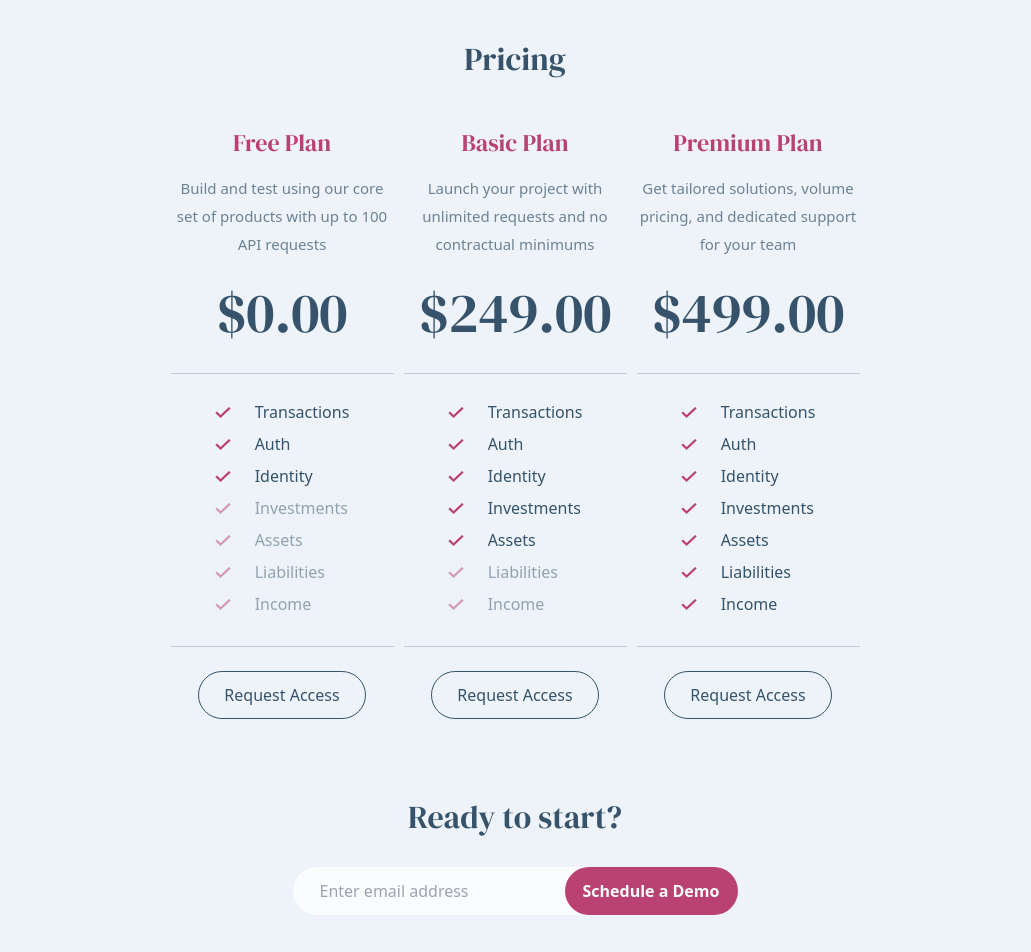
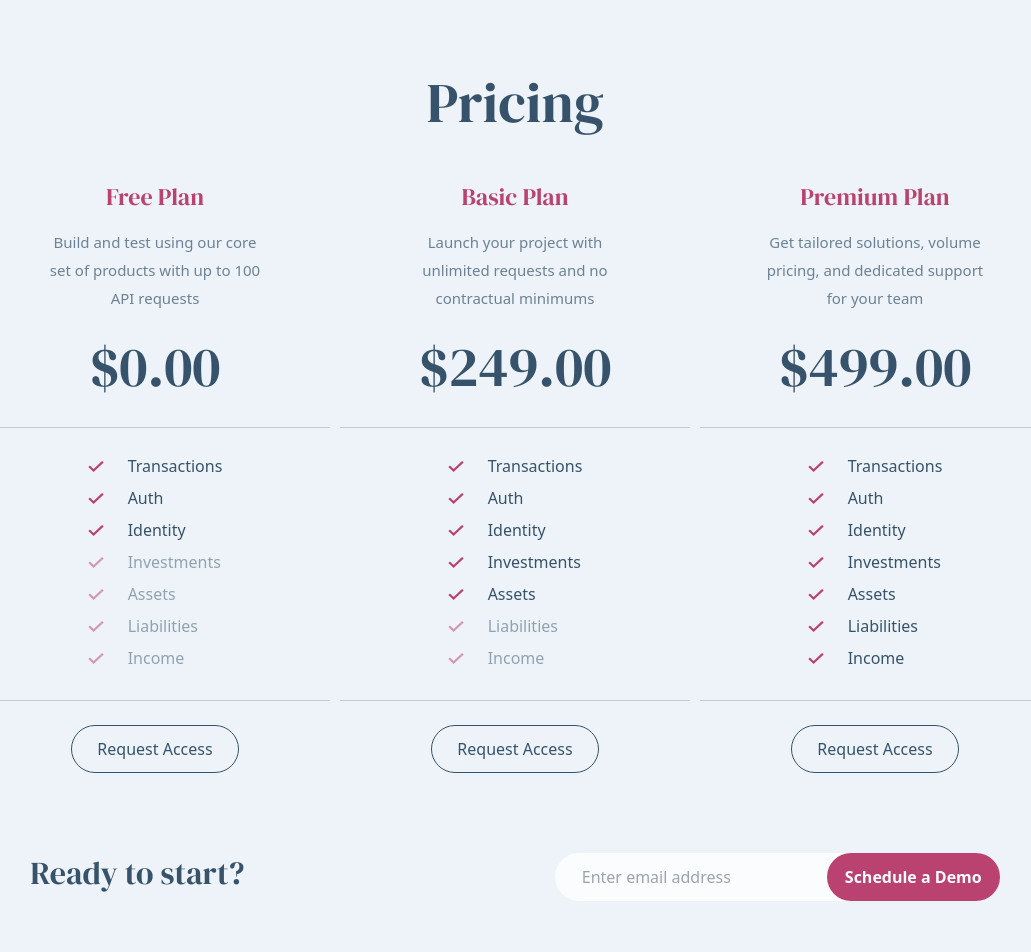
Before and after one commit to theidriselijah/payapi-multi-page-website, a Next.js app: page /pricing in a window 1280 px wide. Shown: the part 100-1052 px from the top of the page, without its empty margins (125-1156 px from the left). Built offline with nearby package versions, Linux system fonts and the light colour scheme.

Commit message:
Pricing page fully responsive

```diff
--- a/pages/pricing.tsx
+++ b/pages/pricing.tsx
@@ -8,13 +8,13 @@ export default function Pricing() {
     <div className="bg-[#EDF3F8]">
       <div>
         <NavBar />
-        <div className="flex flex-col justify-center items-center text-center px-6">
-          <h1 className="text-[#36536B] font-display text-[32px] leading-9 mt-12">
+        <div className="flex flex-col justify-center items-center text-center px-6 lg:px-[165px]">
+          <h1 className="text-[#36536B] font-display text-[32px] leading-9 mt-12 lg:text-[56px] lg:leading-[56px] lg:mt-[82px]">
             Pricing
           </h1>
           <div className="md:flex md:gap-[10px]">
             {/* Free Plan */}
-            <div>
+            <div className='lg:flex lg:flex-col lg:justify-center lg:items-center'>
               <h2 className="mt-12 mb-20 md:mb-[13px] text-[#BA4270] font-display text-[24px]">
                 Free Plan
               </h2>
@@ -28,7 +28,7 @@ export default function Pricing() {
                 <p className="text-[#36536B] font-display text-[56px] leading-[72px]">
                   $0.00
                 </p>
-                <div className="bg-[#36536B] w-[223px] h-[1px] mt-6 mb-5 opacity-25"></div>
+                <div className="bg-[#36536B] w-[223px] h-[1px] mt-6 mb-5 opacity-25 lg:w-[350px]"></div>
                 <div className="flex justify-center mb-6">
                   <ul>
                     <li className="my-1 flex items-center text-[#36536B] font-public text-[16px] leading-7">
@@ -103,7 +103,7 @@ export default function Pricing() {
                     </li>
                   </ul>
                 </div>
-                <div className="bg-[#36536B] w-[223px] h-[1px] mt-6 mb-6 opacity-25"></div>
+                <div className="bg-[#36536B] w-[223px] h-[1px] mt-6 mb-6 opacity-25 lg:w-[350px]"></div>
                 <button className="w-[168px] h-[48px] text-[#36536B] border-[#36536B] border-[1px] rounded-3xl mb-12 hover:border-[#36536B] hover:bg-[#36536B] hover:text-[#FFFFFF]">
                   Request Access
                 </button>
@@ -111,7 +111,7 @@ export default function Pricing() {
             </div>
 
             {/* Basic Plan */}
-            <div>
+            <div className='lg:flex lg:flex-col lg:justify-center lg:items-center'>
               <h2 className="mt-12 mb-20 md:mb-[13px] text-[#BA4270] font-display text-[24px]">
                 Basic Plan
               </h2>
@@ -125,7 +125,7 @@ export default function Pricing() {
                 <p className="text-[#36536B] font-display text-[56px] leading-[72px]">
                   $249.00
                 </p>
-                <div className="bg-[#36536B] w-[223px] h-[1px] mt-6 mb-5 opacity-25"></div>
+                <div className="bg-[#36536B] w-[223px] h-[1px] mt-6 mb-5 opacity-25 lg:w-[350px]"></div>
                 <div className="flex justify-center mb-6">
                   <ul>
                     <li className="my-1 flex items-center text-[#36536B] font-public text-[16px] leading-7">
@@ -200,7 +200,7 @@ export default function Pricing() {
                     </li>
                   </ul>
                 </div>
-                <div className="bg-[#36536B] w-[223px] h-[1px] mt-6 mb-6 opacity-25"></div>
+                <div className="bg-[#36536B] w-[223px] h-[1px] mt-6 mb-6 opacity-25 lg:w-[350px]"></div>
                 <button className="w-[168px] h-[48px] text-[#36536B] border-[#36536B] border-[1px] rounded-3xl mb-12 hover:border-[#36536B] hover:bg-[#36536B] hover:text-[#FFFFFF]">
                   Request Access
                 </button>
@@ -208,7 +208,7 @@ export default function Pricing() {
             </div>
 
             {/* Premium Plan */}
-            <div>
+            <div className='lg:flex lg:flex-col lg:justify-center lg:items-center'>
               <h2 className="mt-12 mb-20 md:mb-[13px] text-[#BA4270] font-display text-[24px]">
                 Premium Plan
               </h2>
@@ -222,7 +222,7 @@ export default function Pricing() {
                 <p className="text-[#36536B] font-display text-[56px] leading-[72px]">
                   $499.00
                 </p>
-                <div className="bg-[#36536B] w-[223px] h-[1px] mt-6 mb-5 opacity-25"></div>
+                <div className="bg-[#36536B] w-[223px] h-[1px] mt-6 mb-5 opacity-25 lg:w-[350px]"></div>
                 <div className="flex justify-center mb-6">
                   <ul>
                     <li className="my-1 flex items-center text-[#36536B] font-public text-[16px] leading-7">
@@ -297,7 +297,7 @@ export default function Pricing() {
                     </li>
                   </ul>
                 </div>
-                <div className="bg-[#36536B] w-[223px] h-[1px] mt-6 mb-6 opacity-25"></div>
+                <div className="bg-[#36536B] w-[223px] h-[1px] mt-6 mb-6 opacity-25 lg:w-[350px]"></div>
                 <button className="w-[168px] h-[48px] text-[#36536B] border-[#36536B] border-[1px] rounded-3xl mb-12 hover:border-[#36536B] hover:bg-[#36536B] hover:text-[#FFFFFF]">
                   Request Access
                 </button>
@@ -306,7 +306,7 @@ export default function Pricing() {
           </div>
         </div>
         <div className="mt-[32px] mb-20">
-          <div>
+          <div className='lg:flex lg:justify-around lg:items-center'>
             <h2 className="mb-[32px] text-center text-[#36536B] text-[32px] leading-9 font-display">
               Ready to start?
             </h2>
```
